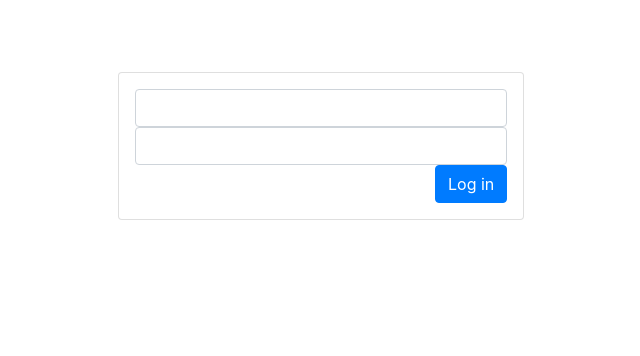
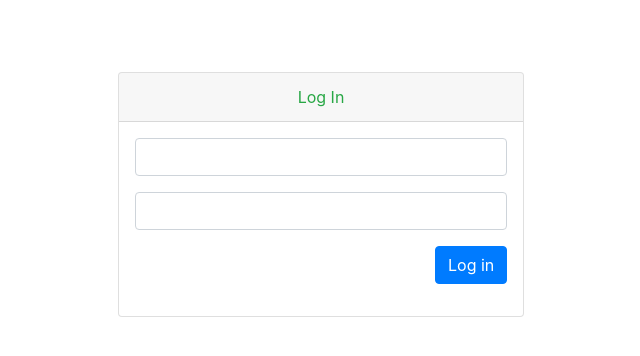
Before and after one commit to AhrorbekAka/EduCenterClient, a Next.js app: page / in a window 1280 px wide. Shown: the top 356 px of the page, without its empty margins (319-959 px from the left). Built offline with nearby package versions, Linux system fonts and the light colour scheme.

Commit message:
new design login3

```diff
--- a/pages/index.js
+++ b/pages/index.js
@@ -33,16 +33,17 @@ export default function Home() {
                 <div className="col-10 offset-1 col-md-4 offset-md-4">
 
                     <div className='card'>
+                        <div className='card-header text-center text-success'>Log In</div>
                         <div className="card-body text-right p-1 p-md-3">
-                            <input className='form-control' onChange={(event) => changeHandler(event)}
+                            <input className='form-control form-group' onChange={(event) => changeHandler(event)}
                                    value={payload.phoneNumber} type="text"
                                    name="phoneNumber"/>
-                            <input className='form-control' onChange={(event) => changeHandler(event)}
+                            <input className='form-control form-group' onChange={(event) => changeHandler(event)}
                                    value={payload.password}
                                    type="password"
                                    name="password"/>
 
-                            <button onClick={login} className='btn btn-primary'>Log in</button>
+                            <button onClick={login} className='btn btn-primary form-group'>Log in</button>
                         </div>
                     </div>
                 </div>
```
